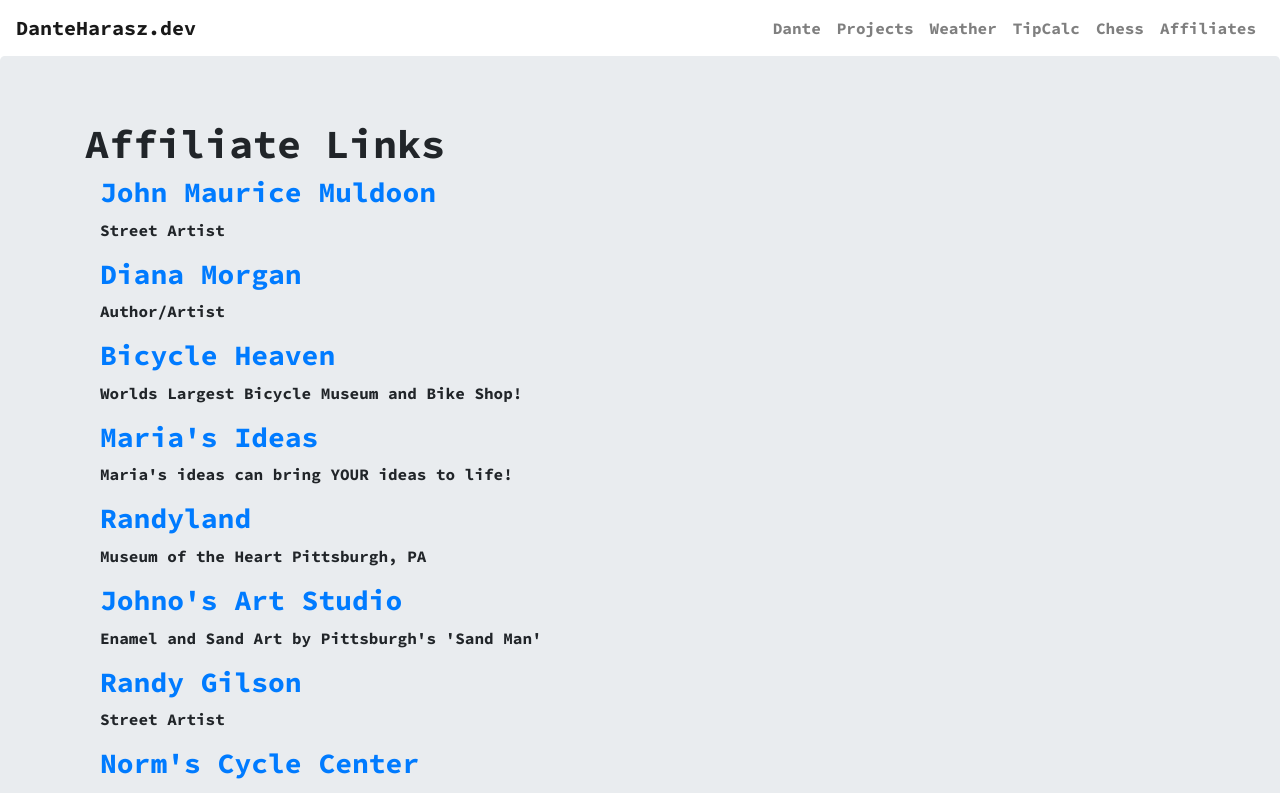
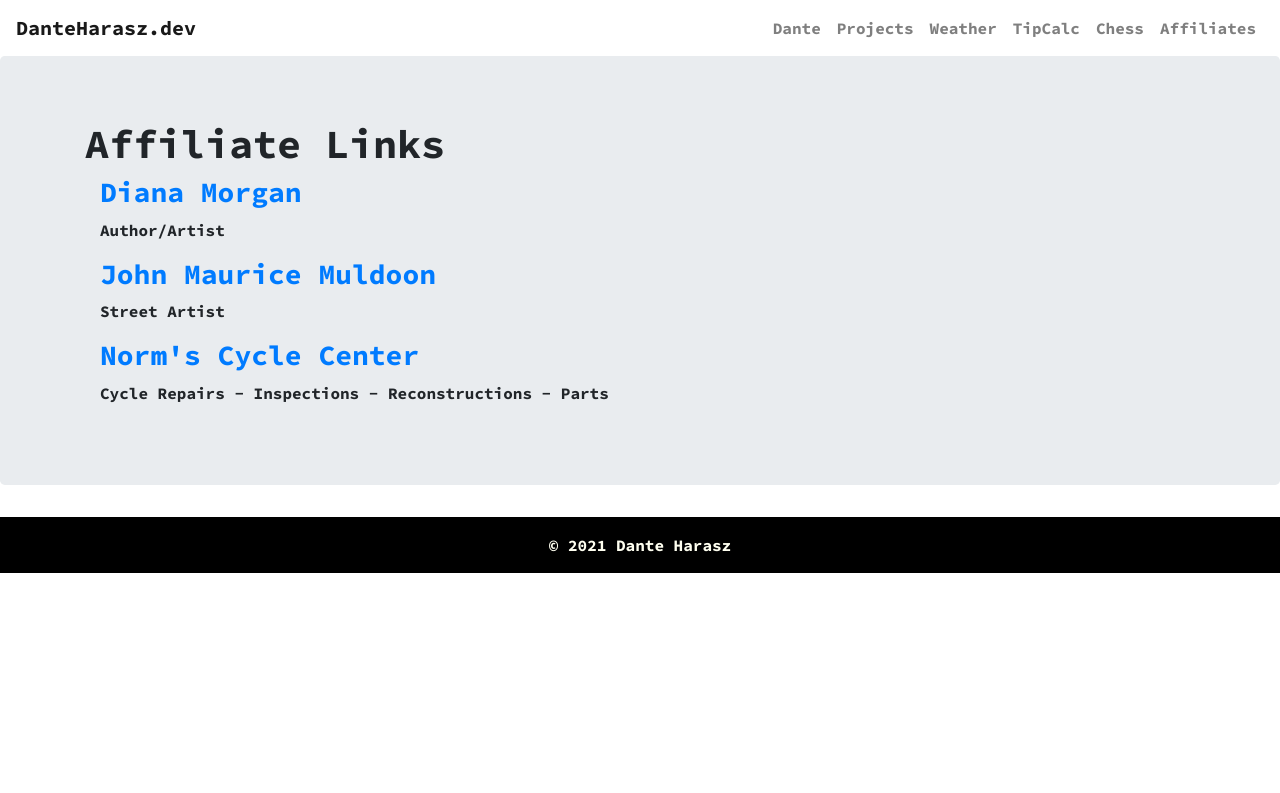
Before and after one commit to Dantezinfern0/dev-site, a React (Create React App) app: page /affiliates in a window 1280 px wide. Shown: the top 793 px of the page. Built offline with nearby package versions, Linux system fonts and the light colour scheme.

Commit message:
links removed

```diff
--- a/src/data/Friends.jsx
+++ b/src/data/Friends.jsx
@@ -3,14 +3,6 @@
         url: "https://www.ohyesthis.com",
         author: "Diana Morgan",
         title: "Author/Artist"
-    },{
-        url: "https://www.randy.land",
-        author: "Randyland",
-        title: "Museum of the Heart Pittsburgh, PA"
-    },{
-        url: "https://www.visualvitamin.shop",
-        author: "Randy Gilson",
-        title: "Street Artist"
     },{
         url: "https://www.instagram.com/johnmauricemuldoon",
         author: "John Maurice Muldoon",
@@ -19,18 +11,6 @@
         url: "http://www.normscyclecenter.com/",
         author: "Norm's Cycle Center",
         title: "Cycle Repairs - Inspections - Reconstructions - Parts"
-    },{
-        url: "https://bicycycleheaven.org",
-        author: "Bicycle Heaven",
-        title: "Worlds Largest Bicycle Museum and Bike Shop!"
-    },{
-        url: "https://www.mariasideas.com/",
-        author: "Maria's Ideas",
-        title: "Maria's ideas can bring YOUR ideas to life!"
-    },{
-        url: "http://www.johnosart.com/",
-        author: "Johno's Art Studio",
-        title: "Enamel and Sand Art by Pittsburgh's 'Sand Man'"
-}
+    }
 ]
 export default Friends
--- a/src/data/Projects.jsx
+++ b/src/data/Projects.jsx
@@ -1,16 +1,8 @@
-import randyland from '../images/RandylandSite.jpg'
 import movies from '../images/movie.png'
 import mineSweeper from '../images/mine-sweeper.png'
 import OctoCat from '../images/octo-cat.png'
 
 const Projects = [
-    {
-      title: 'Randyland',
-      url: 'https://randy.land',
-      imgSrc: `${randyland}`,
-      altText: 'Randyland website screenshot',
-      desc: 'This was originally a WordPress Site that I recreated with React.js so I could design it the way my client wanted.'
-    },
     {
       title: 'Mine Sweeper',
       url: 'https://mine-sweeper-danteharasz.netlify.com/',
--- a/src/index.css
+++ b/src/index.css
@@ -8,10 +8,10 @@
 body {
   font-family: 'Source Code Pro', monospace !important;
 }
-a:hover {
+/* a:hover {
   position: relative;
   bottom: 4px;
-}
+} */
 footer {
   text-align: center;
   background-color: black;
```
